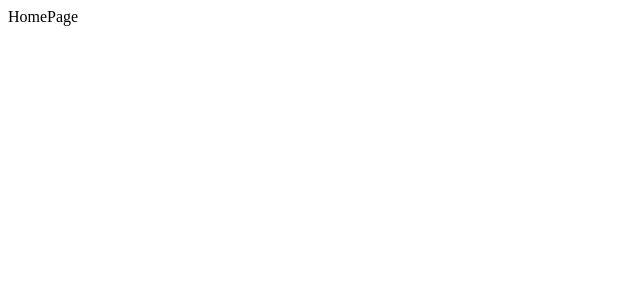
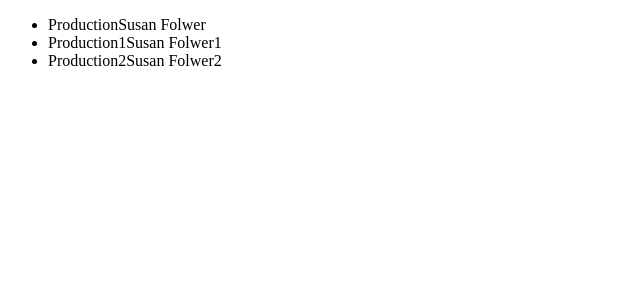
Before and after one commit to mango3ree/restore, a React (Create React App) app: page / in a window 1280 px wide. Shown: the top 300 px of the page, without its empty margins (0-640 px from the left). Built offline with nearby package versions, Linux system fonts and the light colour scheme.

Commit message:
books loaded from context

```diff
--- a/src/components/book-list-item/index.js
+++ b/src/components/book-list-item/index.js
@@ -1,3 +1,3 @@
-import BookListItem from '../book-list-item'
+import BookListItem from './book-list-item'
 
 export default BookListItem;
--- a/src/components/book-list/book-list.js
+++ b/src/components/book-list/book-list.js
@@ -1,16 +1,28 @@
 import React, { Component } from 'react';
-import BookListItem from "../book-list-item/book-list-item";
+import { connect } from 'react-redux';
+import BookListItem from "../book-list-item";
+import withBookstoreService from "../hoc/with-bookstore-service";
+import { booksLoaded } from "../../actions";
 
 class BookList extends Component {
+  componentDidMount() {
+    const { bookstoreService } = this.props
+    const data = bookstoreService.getBooks()
+
+    this.props.booksLoaded(data)
+  }
+
   render() {
-    const {books} = this.props;
+    const { books } = this.props;
+
+    console.log(books, 'BOOKS')
 
     return (
       <ul>
         {
           books.map((book) => {
             return (
-              <li>
+              <li key={book.id}>
                 <BookListItem book={book}/>
               </li>
             )
@@ -21,4 +33,18 @@ class BookList extends Component {
   }
 }
 
-export default BookList;
+const mapStateToProps = ({ books }) => ({
+  books
+})
+
+const mapDispatchToProps = (dispatch) => {
+  return {
+    booksLoaded: (newBooks) => {
+      dispatch(booksLoaded(newBooks))
+    }
+  }
+}
+
+export default withBookstoreService()(
+  connect(mapStateToProps, mapDispatchToProps)(BookList)
+);
--- a/src/components/pages/home-page.js
+++ b/src/components/pages/home-page.js
@@ -1,10 +1,9 @@
 import React from 'react'
+import BookList from "../book-list/book-list";
 
 const HomePage = () => {
   return (
-    <div>
-      HomePage
-    </div>
+    <BookList/>
   )
 }
 
--- a/src/services/bookstore-service.js
+++ b/src/services/bookstore-service.js
@@ -1,5 +1,9 @@
-export default class BookstoreService{
-  getBooks(){
-    return [];
+export default class BookstoreService {
+  getBooks() {
+    return [
+      { id: 1, title: 'Production', author: 'Susan Folwer' },
+      { id: 2, title: 'Production1', author: 'Susan Folwer1' },
+      { id: 3, title: 'Production2', author: 'Susan Folwer2' }
+    ];
   }
 }
```
